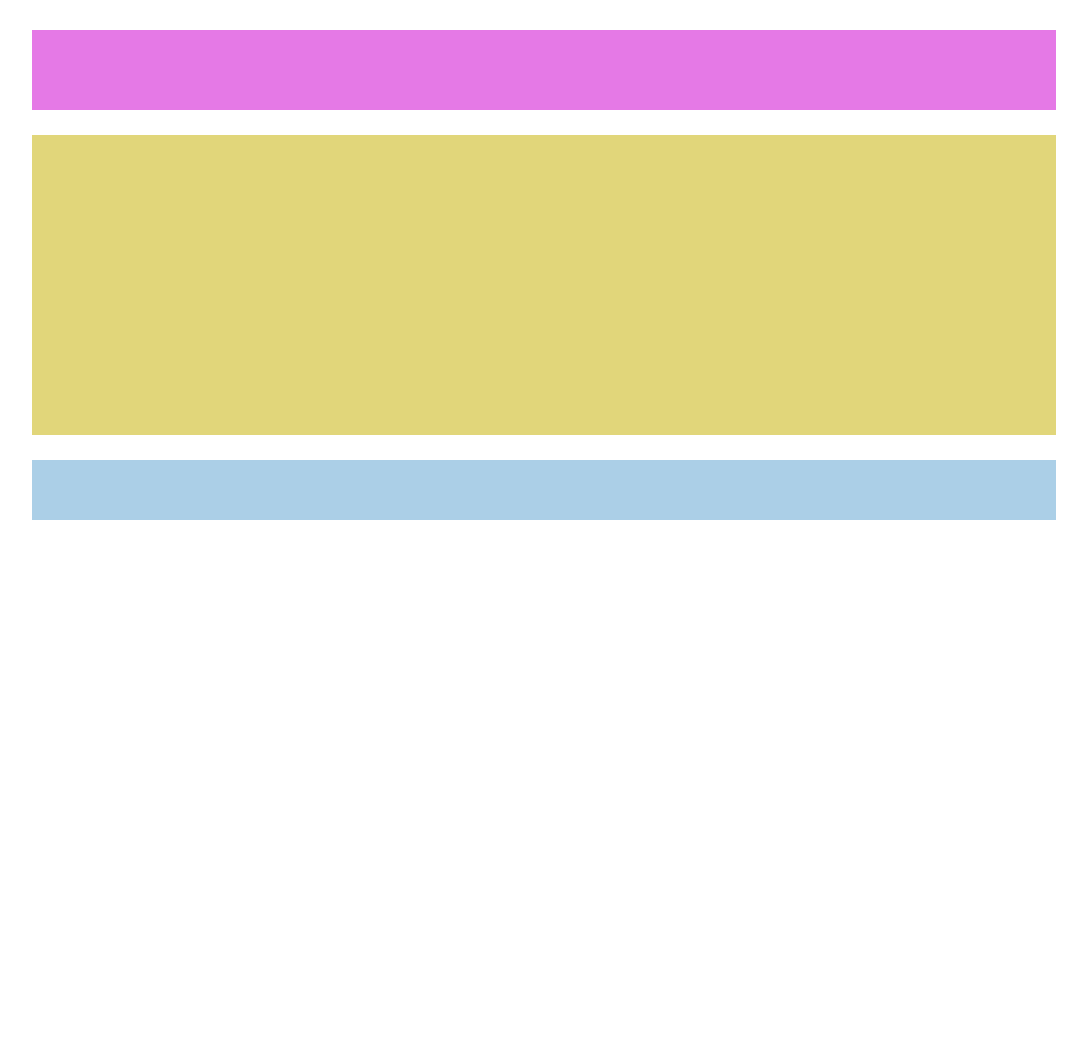
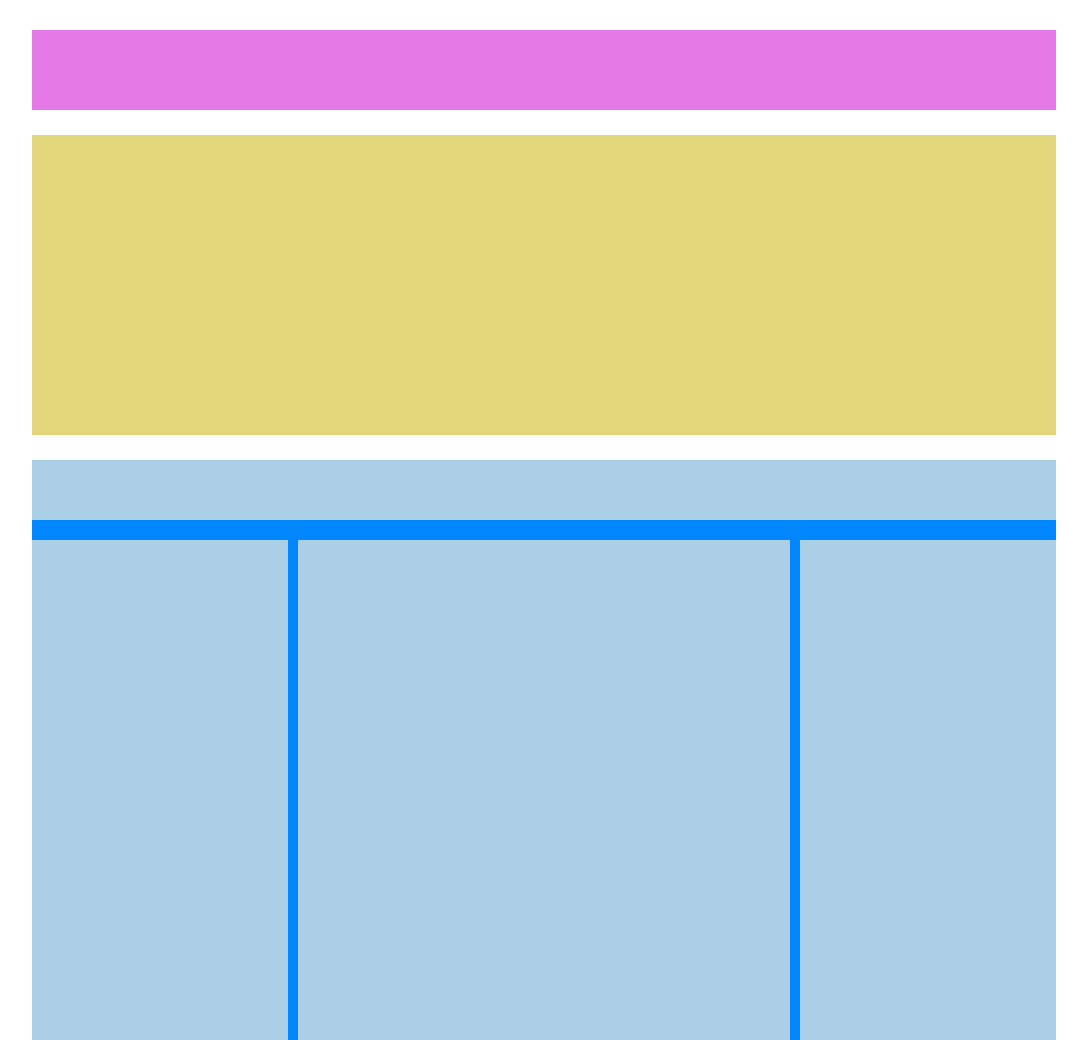
Before and after one commit to hexeva/htmlcss-struttura-wp, a plain HTML site: page index.html in a window 1280 px wide. Shown: the whole page, without its empty margins (96-1183 px from the left). Before the commit the page ends 1000 px from the top, so only its background shows below. Drawn offline with Linux system fonts and the light colour scheme.

Commit message:
added clearfix and columns

```diff
--- a/css/style.css
+++ b/css/style.css
@@ -5,6 +5,20 @@
     box-sizing: border-box;
 
 }
+
+/* COMMON */
+
+.clearfix::after{
+    content: "";
+    display: table;
+    clear: both;
+}
+
+.col{
+    float: left;
+}
+
+/* END COMMON */
 
 
 .container{
@@ -29,7 +43,7 @@
   /* end header */
 
   /* main */
-.main{
+main{
     background-color: #0086ff;
 }
 
@@ -37,4 +51,28 @@
       background-color:#abcfe7;
       height: 60px;
   }
+
+  .clearfix{
+      margin: 20px 0;
+  }
+
+  .col.c{
+      background-color:#abcfe7;
+      width:48%;
+      height:500px;
+      margin-right: 1%;
+      margin-left: 1%;
+  }
+
+  .col.l{
+      background-color: #abcfe7;
+      width: 25%;
+      height: 500px;
+  }
+
+  .col.r{
+    background-color: #abcfe7;
+    width: 25%;
+    height: 500px;
+  }
   /* end main */
--- a/index.html
+++ b/index.html
@@ -26,10 +26,10 @@
             <div class="main-title"></div>
 
             <!-- columns -->
-            <div class="col-container">
-                <div class="col"></div>
-                <div class="col"></div>
-                <div class="col"></div>
+            <div class="clearfix">
+                <div class="col l"></div>
+                <div class="col c"></div>
+                <div class="col r"></div>
             </div>
             <!-- end columns -->
         </main>
```
